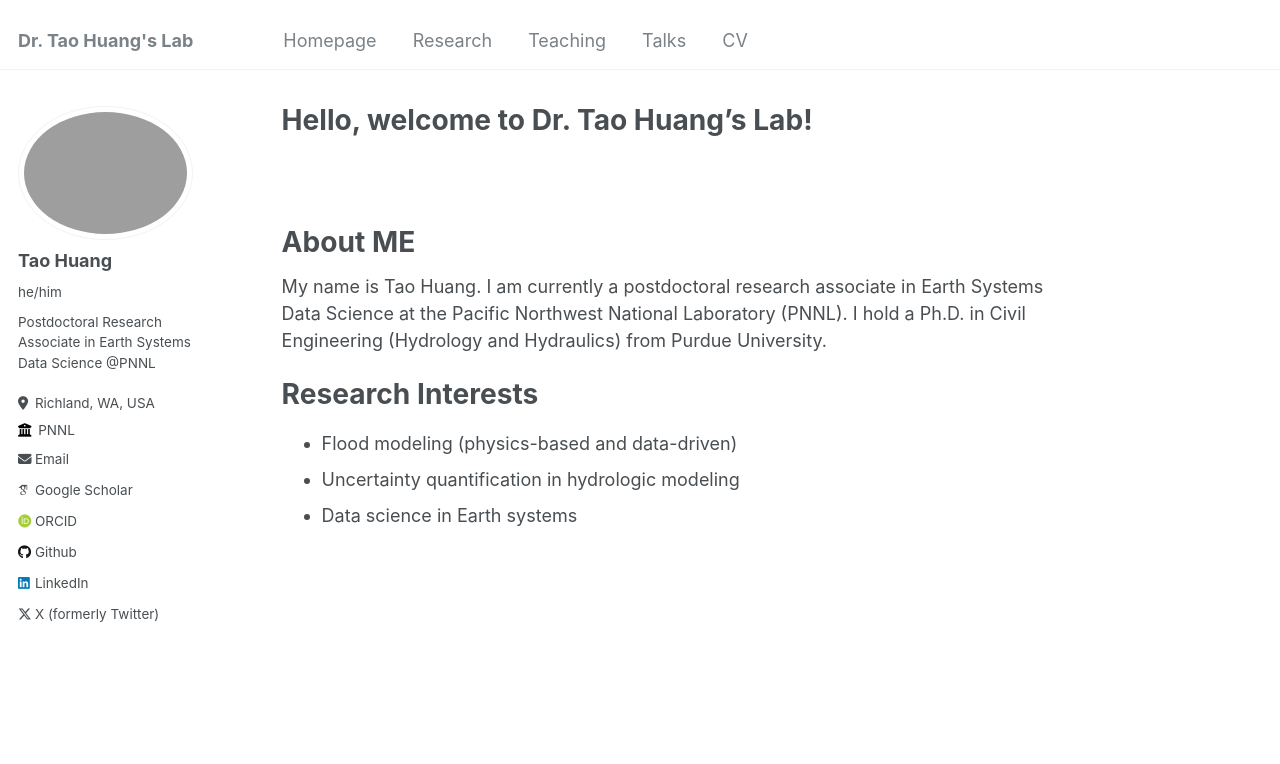
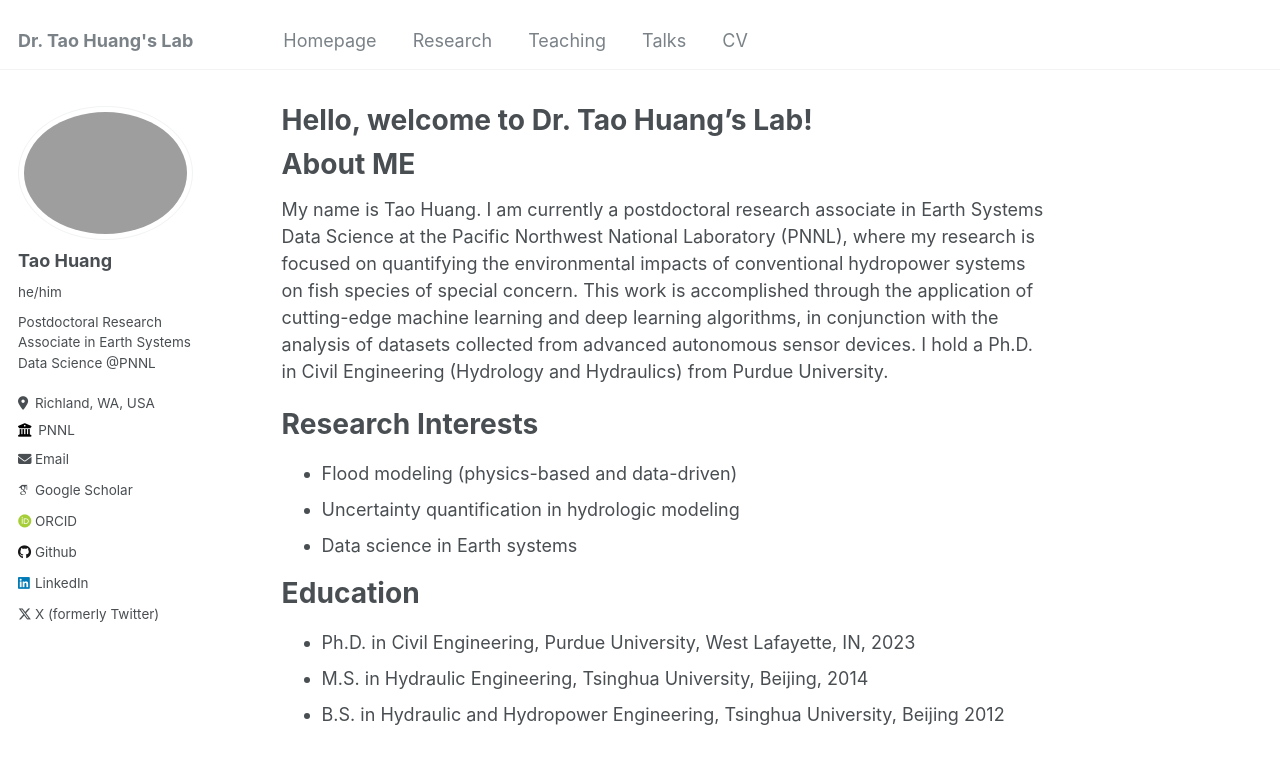
Before and after one commit to huan1441/huan1441.github.io, a Jekyll site: the page built from _pages/about.md, in a window 1280 px wide and 900 px high. Shown: the top 764 px of the window. Built offline with Jekyll 4.4.1, drawn with Linux system fonts in a browser that asks for light colours; some web fonts are replaced.

Commit message:
Update about.md

```diff
--- a/_pages/about.md
+++ b/_pages/about.md
@@ -7,12 +7,9 @@ redirect_from:
   - /about.html
 ---
 
-<br />
-<br />
-
 About ME
 ======
-My name is Tao Huang. I am currently a postdoctoral research associate in Earth Systems Data Science at the Pacific Northwest National Laboratory (PNNL). I hold a Ph.D. in Civil Engineering (Hydrology and Hydraulics) from Purdue University.
+My name is Tao Huang. I am currently a postdoctoral research associate in Earth Systems Data Science at the Pacific Northwest National Laboratory (PNNL), where my research is focused on quantifying the environmental impacts of conventional hydropower systems on fish species of special concern. This work is accomplished through the application of cutting-edge machine learning and deep learning algorithms, in conjunction with the analysis of datasets collected from advanced autonomous sensor devices. I hold a Ph.D. in Civil Engineering (Hydrology and Hydraulics) from Purdue University.
 
 Research Interests
 ======
@@ -20,6 +17,11 @@ Research Interests
 * Uncertainty quantification in hydrologic modeling
 * Data science in Earth systems
 
+Education
+======
+* Ph.D. in Civil Engineering, Purdue University, West Lafayette, IN, 2023
+* M.S. in Hydraulic Engineering, Tsinghua University, Beijing, 2014
+* B.S. in Hydraulic and Hydropower Engineering, Tsinghua University, Beijing 2012
 <br />
 <br />
 <br />
```
